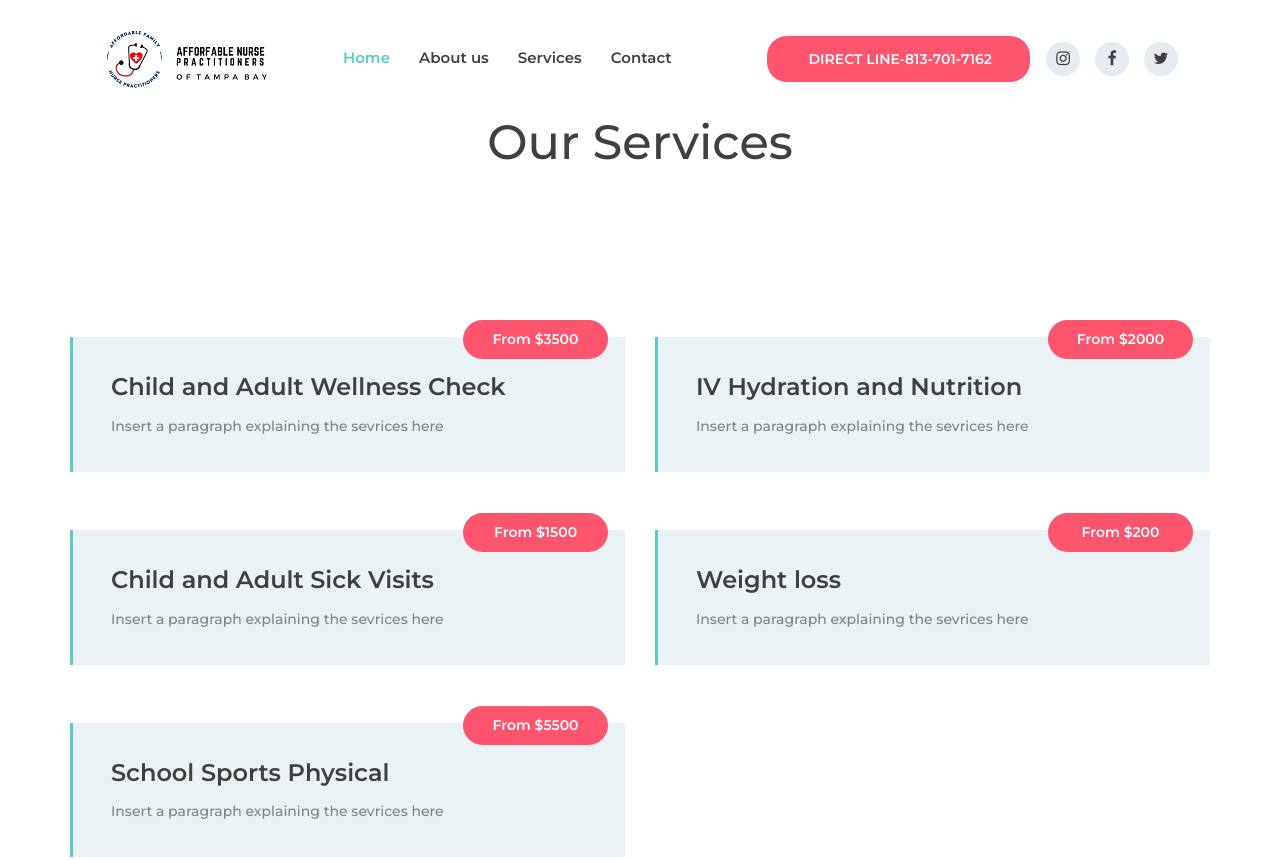
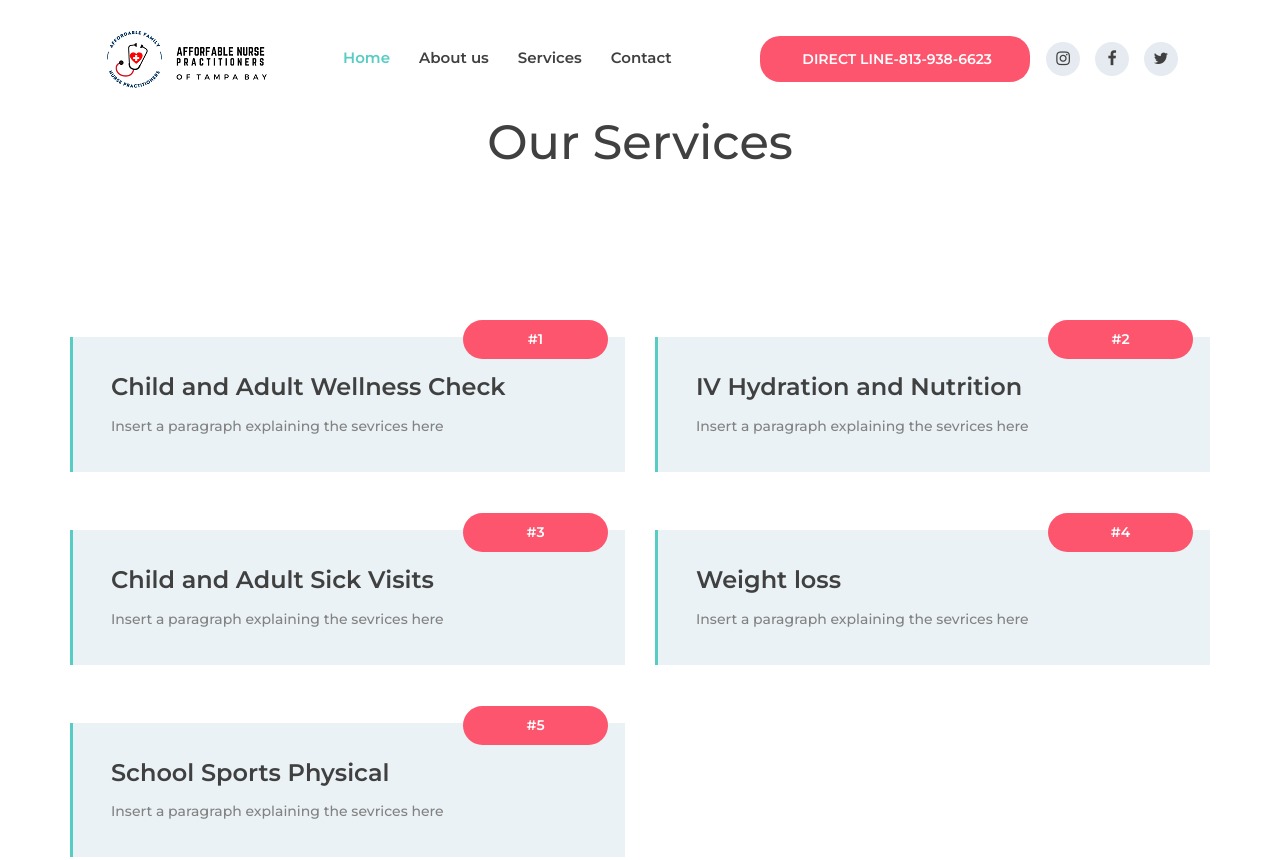
Before and after one commit to osumbaaustine/affordable, a plain HTML site: page services.html in a window 1280 px wide. Shown: the top 860 px of the page. Drawn offline with Linux system fonts and the light colour scheme.

Commit message:
Add files via upload

```diff
--- a/services.html
+++ b/services.html
@@ -46,10 +46,10 @@
 				<div class="work_hours">Mon - Fri: 9:00am - 5:00pm</div>
 
 				<!-- Header Phone -->
-				<div class="header_phone">813-701-7162</div>
+				<div class="header_phone">813-938-6623</div>
 
 				<!-- Appointment Button -->
-				<div class="button button_1 header_button"><a href="">Direct line-813-701-7162</a></div>
+				<div class="button button_1 header_button"><a href="">Direct line-813-938-6623</a></div>
 
 				<!-- Header Social -->
 				<div class="social header_social">
@@ -84,8 +84,8 @@
 		</nav>
 		<div class="menu_extra">
 			<div class="menu_link">Mon - Sat: 8:00am - 5:00pm</div>
-			<div class="menu_link">813-701-7162</div>
-			<div class="menu_link"><a href="#">Direct line-813-701-7162</a></div>
+			<div class="menu_link">813-938-6623</div>
+			<div class="menu_link"><a href="#">Direct line-813-938-6623</a></div>
 		</div>
 		<div class="social menu_social">
 			<ul class="d-flex flex-row align-items-center justify-content-start">
@@ -221,7 +221,7 @@
 						<div class="price_text">
 							<p>Insert a paragraph explaining the sevrices here </p>
 						</div>
-						<div class="price_panel">From $3500</div>
+						<div class="price_panel">#1</div>
 					</div>
 				</div>
 
@@ -232,7 +232,7 @@
 						<div class="price_text">
 							<p>Insert a paragraph explaining the sevrices here </p>
 						</div>
-						<div class="price_panel">From $2000</div>
+						<div class="price_panel">#2</div>
 					</div>
 				</div>
 
@@ -243,7 +243,7 @@
 						<div class="price_text">
 							<p>Insert a paragraph explaining the sevrices here </p>
 						</div>
-						<div class="price_panel">From $1500</div>
+						<div class="price_panel">#3</div>
 					</div>
 				</div>
 
@@ -254,7 +254,7 @@
 						<div class="price_text">
 							<p>Insert a paragraph explaining the sevrices here </p>
 						</div>
-						<div class="price_panel">From $200</div>
+						<div class="price_panel">#4</div>
 					</div>
 				</div>
 
@@ -265,7 +265,7 @@
 						<div class="price_text">
 							<p>Insert a paragraph explaining the sevrices here </p>
 						</div>
-						<div class="price_panel">From $5500</div>
+						<div class="price_panel">#5</div>
 					</div>
 				</div>
 
@@ -335,7 +335,7 @@
 							<div class="footer_title">Contact Info</div>
 
 							<ul class="contact_list">
-								<li>813-701-7162</li>
+								<li>813-938-6623</li>
 
 
 							</ul>
```
Also changed, not shown: about.html (+6 -6 lines), contact.html (+7 -7 lines), index.html (+6 -6 lines).
